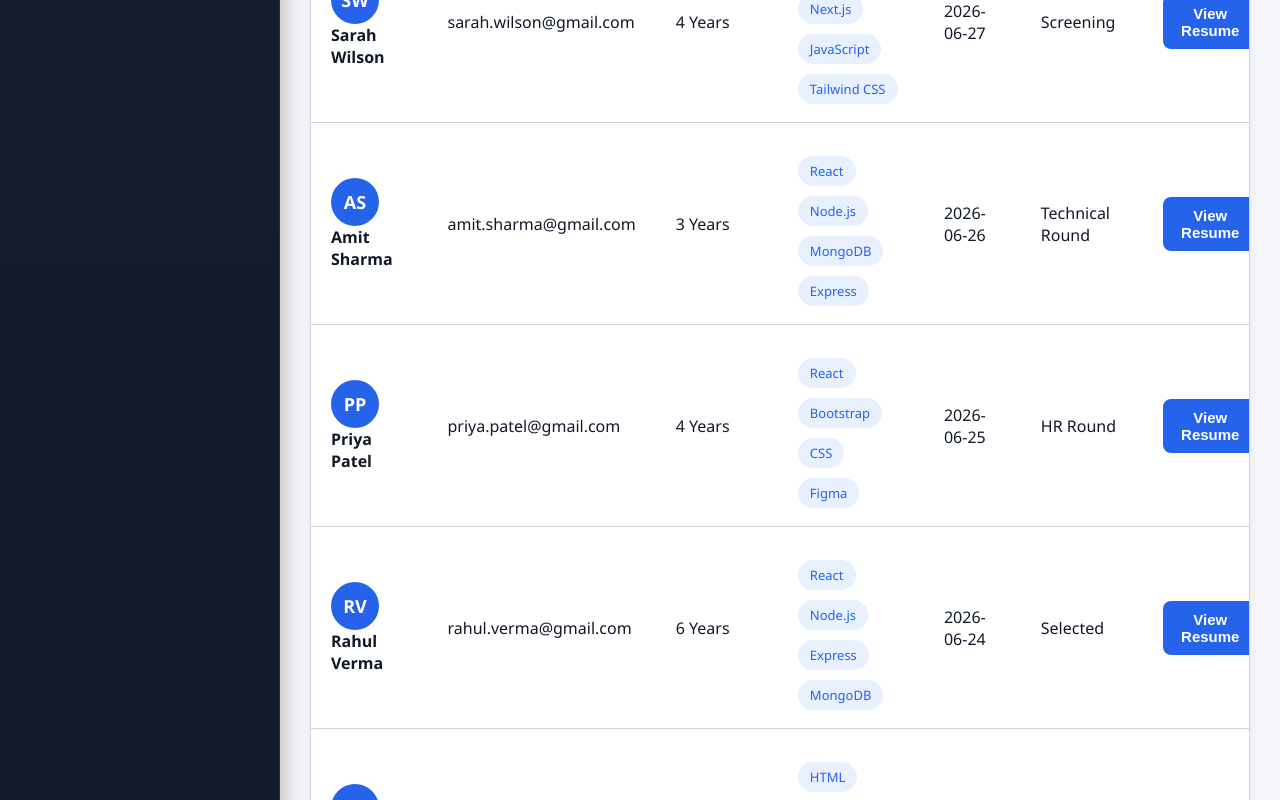
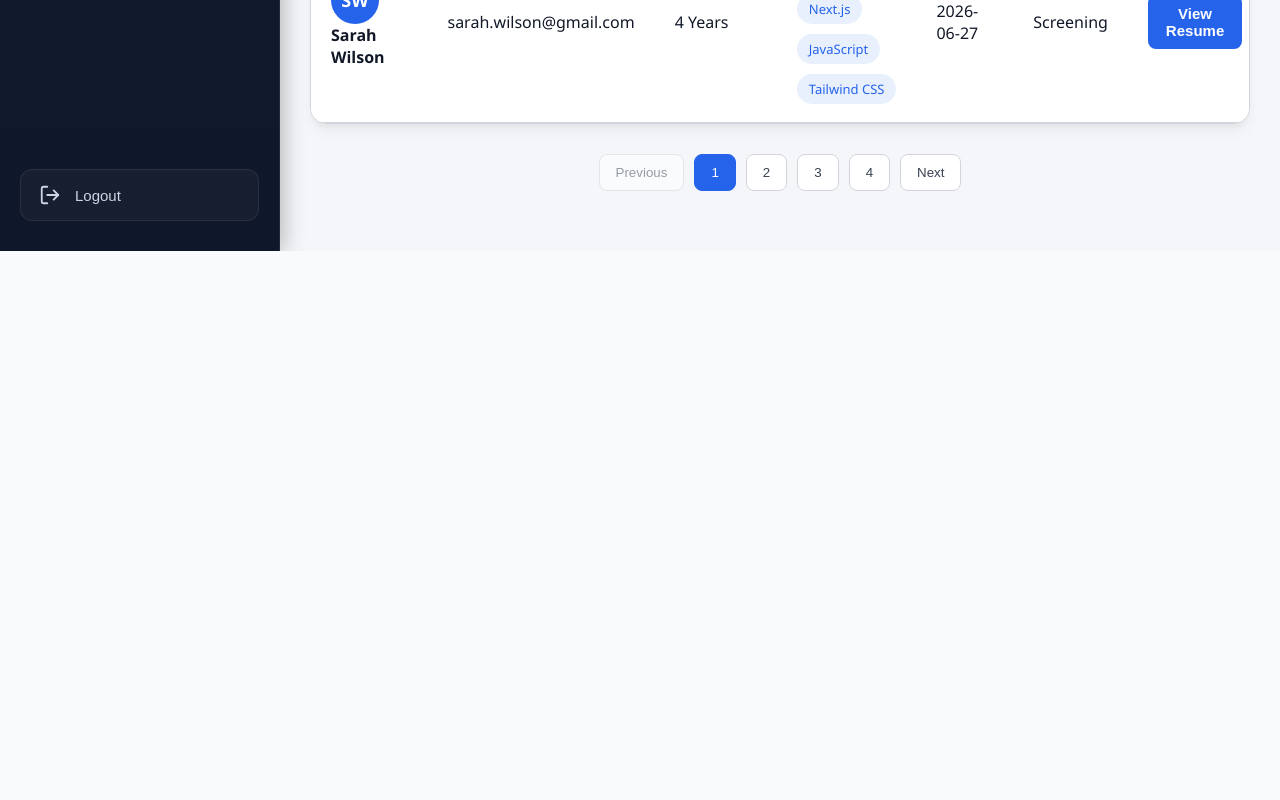
Before and after one commit to hemantbirla/smart-applicant-tracking-system, a React (Vite) app: page /recruiter/applicants in a window 1280 px wide. Shown: the part 800-1600 px from the top of the page. After the commit the page ends 1051 px from the top, so only its background shows below. Built offline with nearby package versions, Linux system fonts and the light colour scheme; no server answers.

Commit message:
Add applicant management features

```diff
--- a/src/pages/Applicants/Applicants.jsx
+++ b/src/pages/Applicants/Applicants.jsx
@@ -166,8 +166,7 @@ const Applicants = () => {
         {/* Table */}
 
         <ApplicantTable
-          //   applicants={currentItems}
-          applicants={filteredApplicants}
+            applicants={currentItems}
           onViewApplicant={handleViewApplicant}
           onViewResume={handleResume}
           onSchedule={handleSchedule}
```
